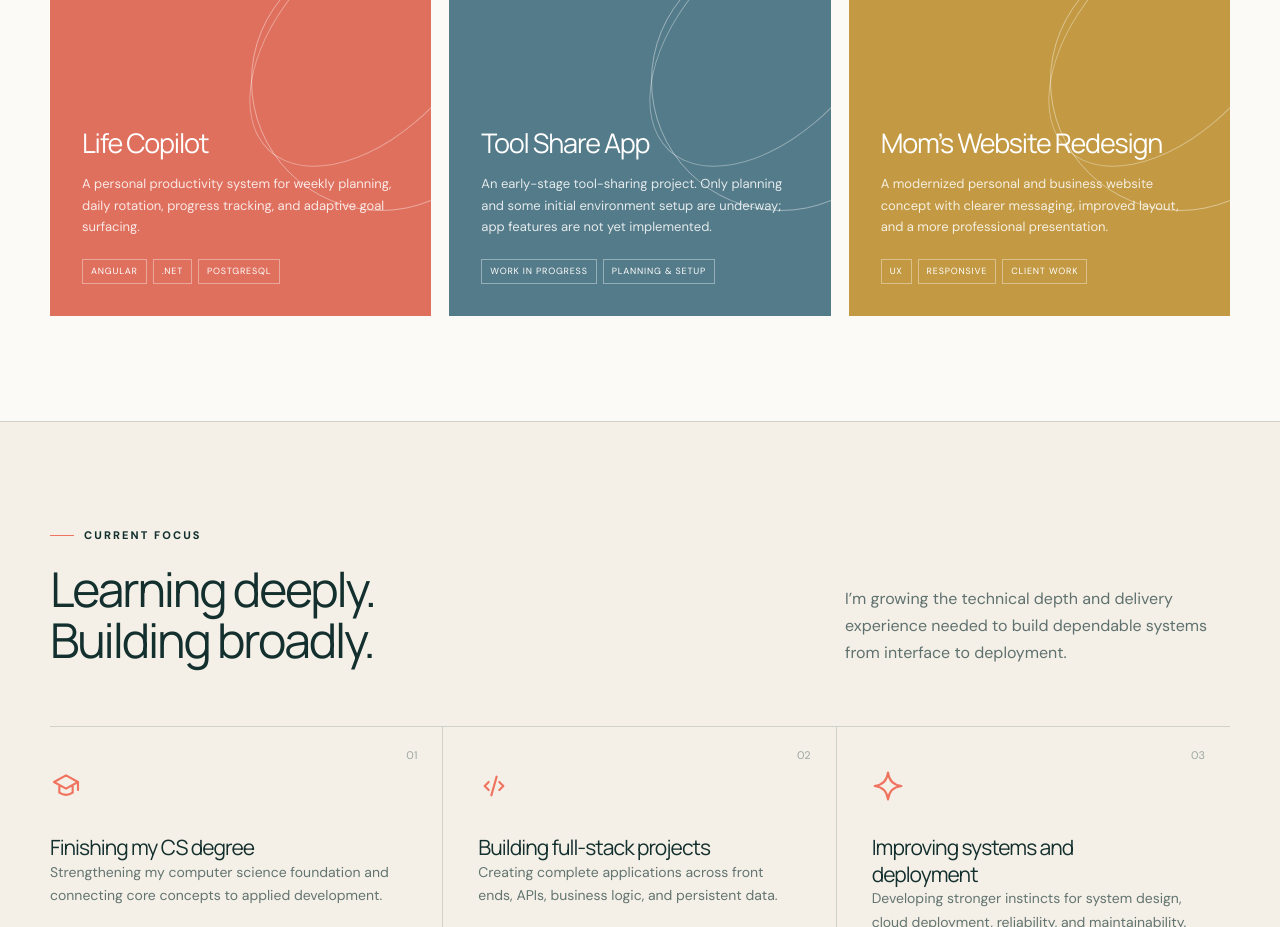
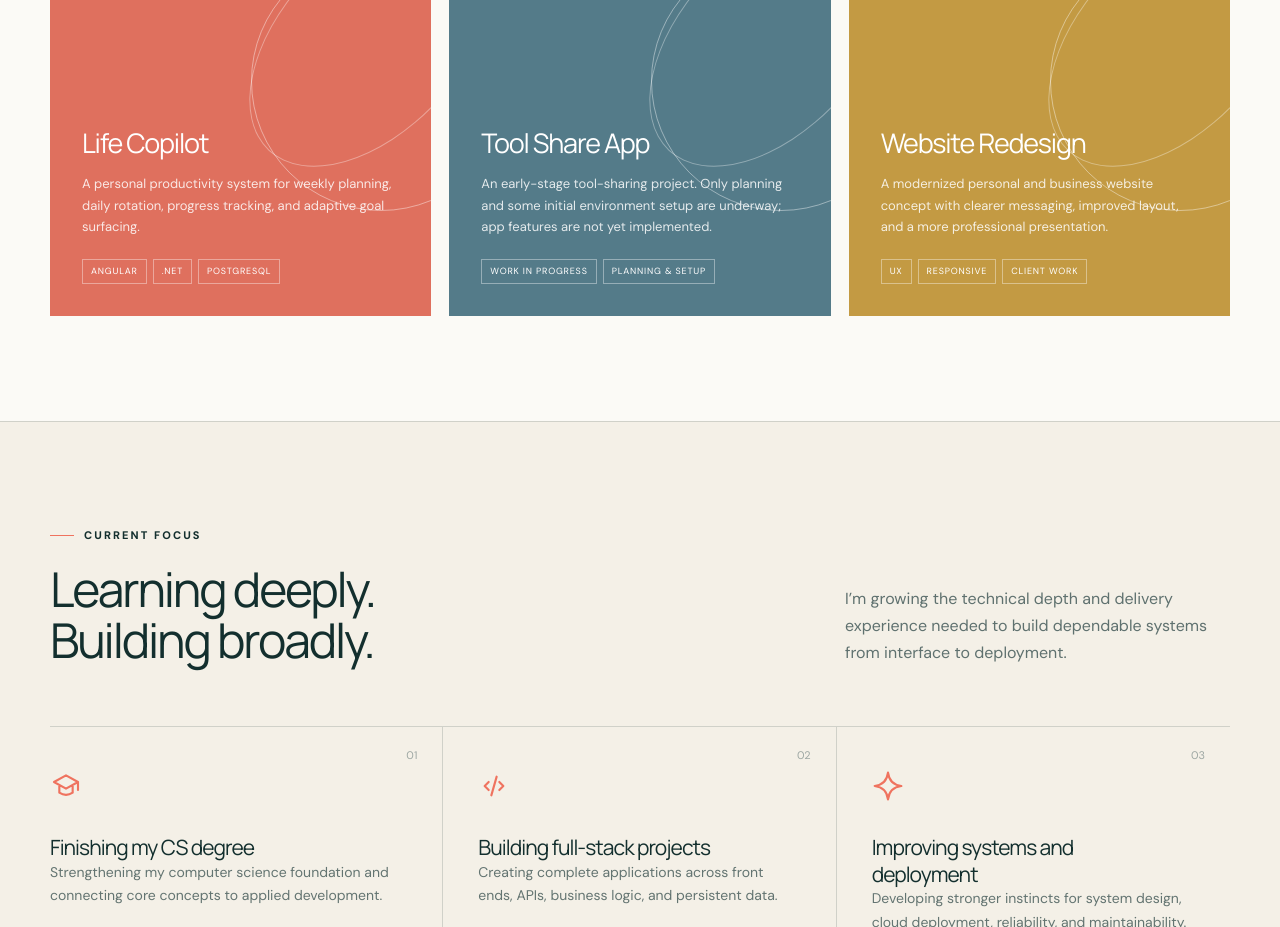
Before and after one commit to zwotawa/portfolio-and-learning, a Next.js app: page / in a window 1280 px wide. Shown: the part 1220-2147 px from the top of the page. Built offline with nearby package versions, Linux system fonts and the light colour scheme.

Commit message:
relabel website redesign

```diff
--- a/src/app/page.tsx
+++ b/src/app/page.tsx
@@ -31,7 +31,7 @@ const featuredProjects = [
   {
     number: "03",
     slug: "website-redesign",
-    title: "Mom’s Website Redesign",
+    title: "Website Redesign",
     description:
       "A modernized personal and business website concept with clearer messaging, improved layout, and a more professional presentation.",
     tags: ["UX", "Responsive", "Client work"],
--- a/src/app/projects/project-data.ts
+++ b/src/app/projects/project-data.ts
@@ -106,7 +106,7 @@ export const projects: Project[] = [
     slug: "website-redesign",
     number: "03",
     type: "Front-end experience",
-    title: "Mom’s Website Redesign",
+    title: "Website Redesign",
     summary:
       "A modernized website concept for a small personal and business site, focused on clearer messaging, improved layout, and a more professional visual presentation.",
     problem:
```
